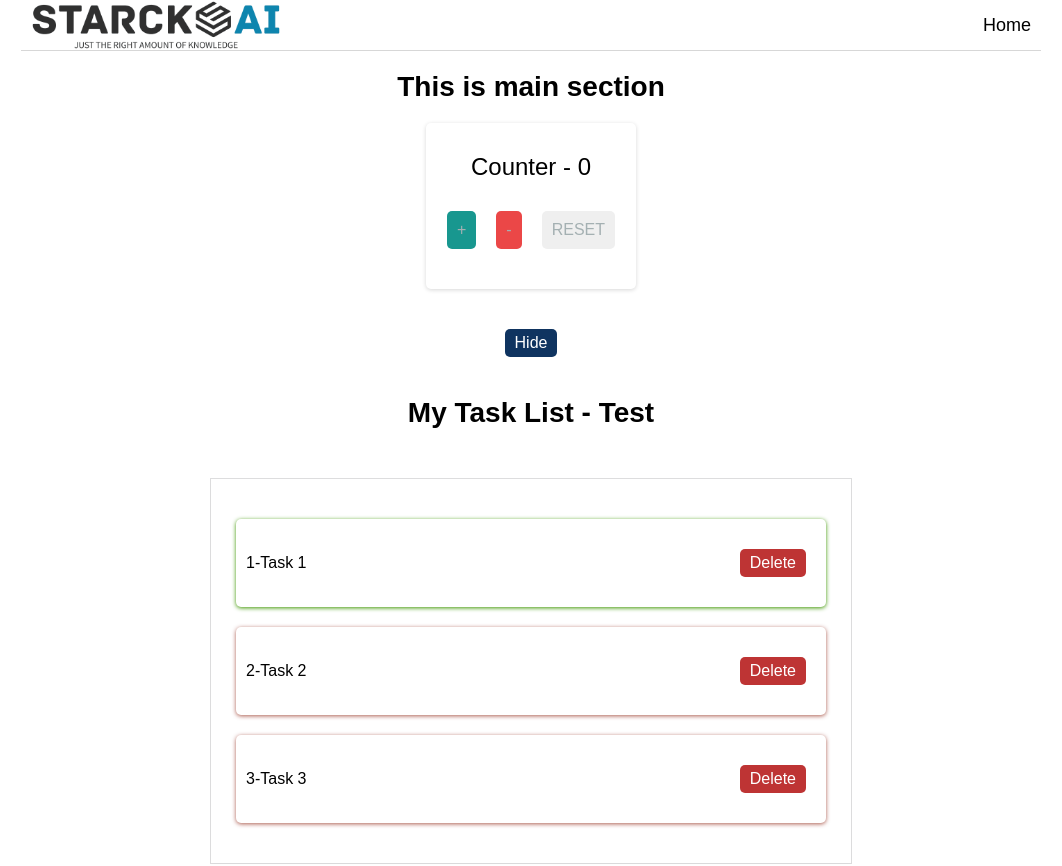
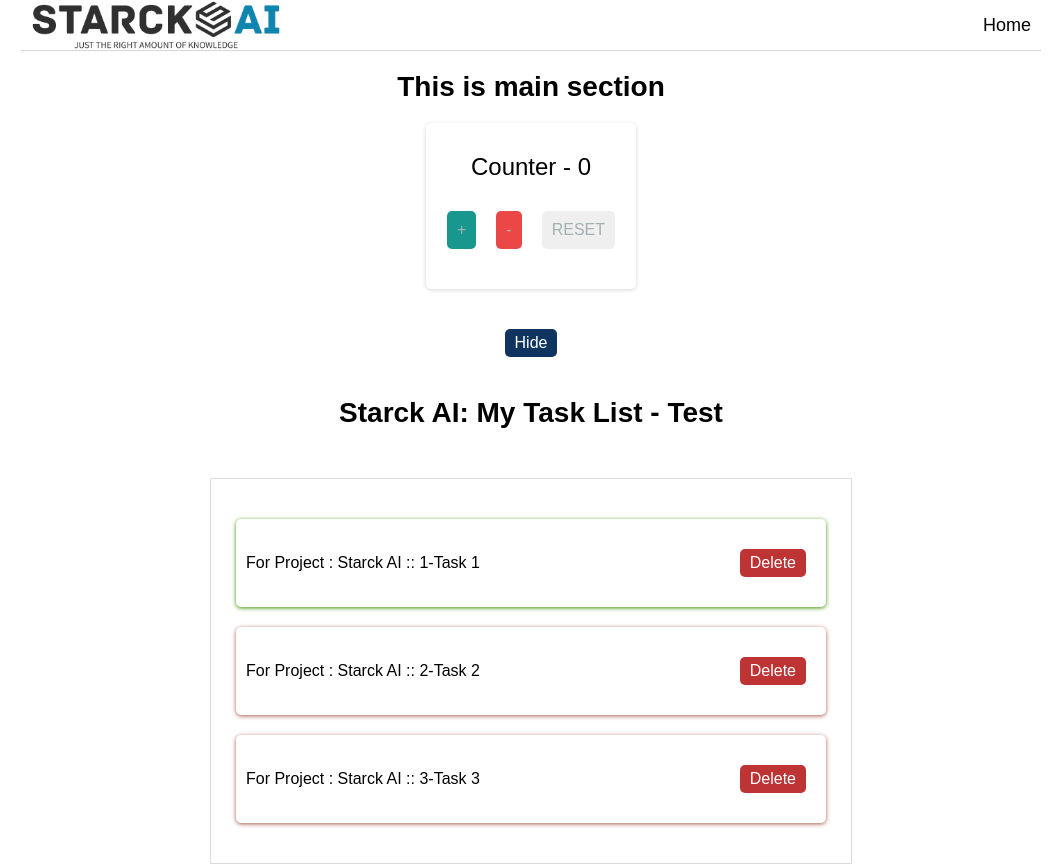
Before and after one commit to sankalp-it/react-0325-masterclass, a React (Vite) app: page / in a window 1280 px wide. Shown: the top 866 px of the page, without its empty margins (109-1171 px from the left). Built offline with nearby package versions, Linux system fonts and the light colour scheme.

Commit message:
prop drilling by passing projectName to various components

```diff
--- a/src/App.jsx
+++ b/src/App.jsx
@@ -29,6 +29,8 @@
     setNewCount(0);
   }
 
+  const projectName = 'Starck AI'
+
   return (
     <>
       <Header />
@@ -36,7 +38,7 @@
         <h1>This is main section</h1>
         <Counter count={newCount} handleOperation={handleOperation} handleReset={handleReset}/>
         <button className='trigger' onClick={() => setShow(!show)}>{show ? 'Hide' : 'Show'}</button>
-        {show && <TaskList title="My Task List" subtitle="Test"/>}
+        {show && <TaskList title="My Task List" subtitle="Test" project={projectName}/>}
       </div>
       <Footer />
       {/* <TwoSectionLayout
--- a/src/components/TaskItem.jsx
+++ b/src/components/TaskItem.jsx
@@ -11,12 +11,12 @@
         Initial : export const TaskList = (props) => {
         Final : export const TaskList = ({title, subtitle}) => {
 */
-export const TaskItem = ({task, handleDelete}) => {
+export const TaskItem = ({project, task, handleDelete}) => {
   return (
     <div>
         <li className={task.isComplete ? 'completed' : 'incomplete'}>
             <span>
-            {task.id}-{task.name}
+            For Project : {project} :: {task.id}-{task.name}
             </span>
             <button className="delete" onClick={() => handleDelete(task.id)}>Delete</button>
         </li>
--- a/src/components/TaskList.jsx
+++ b/src/components/TaskList.jsx
@@ -13,7 +13,7 @@
         Initial : export const TaskList = (props) => {
         Final : export const TaskList = ({title, subtitle}) => {
 */
-export const TaskList = ({title, subtitle}) => {
+export const TaskList = ({project, title, subtitle}) => {
     const [tasks, setTasks] = useState([
         { id: 1, name: "Task 1", isComplete: true },
         { id: 2, name: "Task 2", isComplete: false },
@@ -26,10 +26,10 @@
     }
    return (
     <>
-        <h1>{title} - {subtitle}</h1>
+        <h1>{project}: {title} - {subtitle}</h1>
         <ul>
             {tasks.map((task) => (
-                <TaskItem key={task.id} task={task} handleDelete={handleDelete} />
+                <TaskItem project={project} key={task.id} task={task} handleDelete={handleDelete} />
             ))}
         </ul>
         <MessageBox messageType="success">
```
